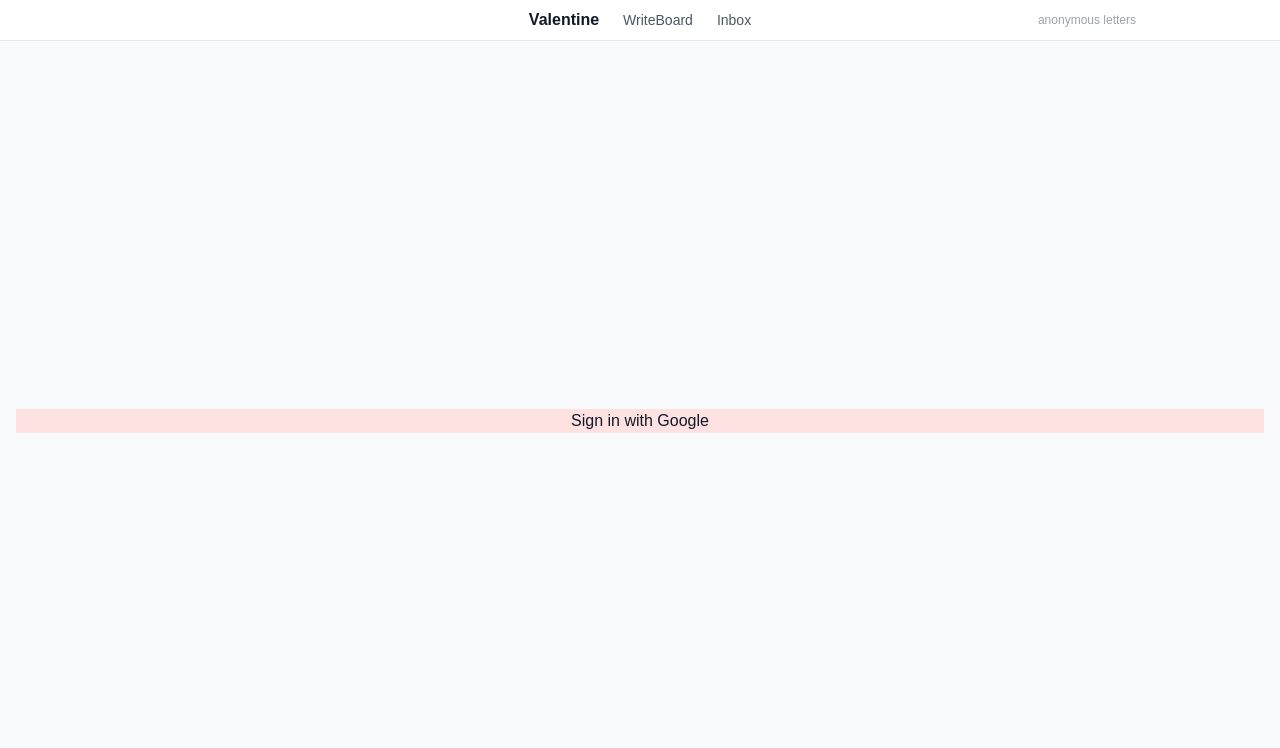
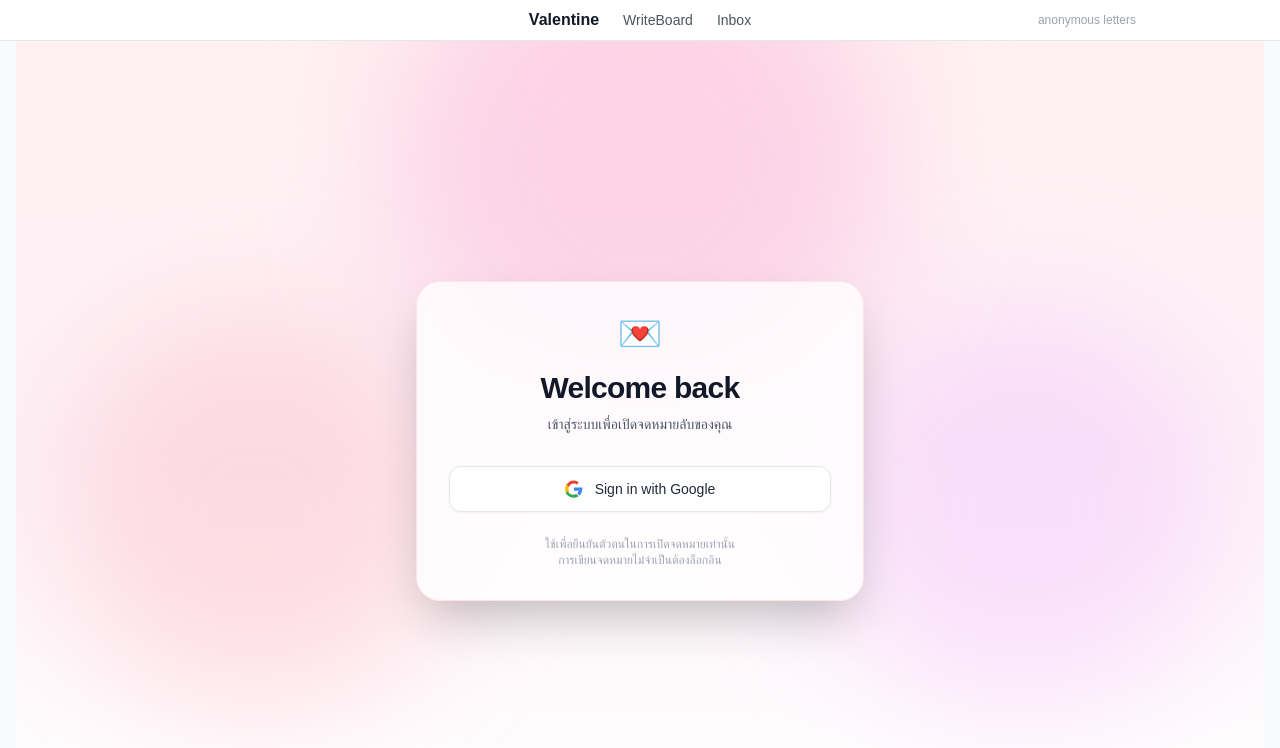
Before and after one commit to CrispyBacoN-12/ValenTine, a Next.js app: page /login in a window 1280 px wide. Shown: the top 748 px of the page. Built offline with nearby package versions, Linux system fonts and the light colour scheme.

Commit message:
Update login.tsx

```diff
--- a/components/login.tsx
+++ b/components/login.tsx
@@ -1,4 +1,5 @@
 "use client";
+
 import { createClient } from "@/lib/supabase/client";
 
 export default function LoginPage() {
@@ -12,5 +13,64 @@ export default function LoginPage() {
     });
   };
 
-  return <button onClick={signInGoogle}>Sign in with Google</button>;
+  return (
+    <main className="relative flex min-h-screen items-center justify-center overflow-hidden bg-gradient-to-b from-rose-50 via-pink-50 to-white px-6">
+      {/* background glow */}
+      <div className="pointer-events-none absolute inset-0">
+        <div className="absolute -top-32 left-1/2 h-[500px] w-[500px] -translate-x-1/2 rounded-full bg-pink-300/40 blur-3xl" />
+        <div className="absolute top-1/3 left-10 h-[400px] w-[400px] rounded-full bg-rose-300/30 blur-3xl" />
+        <div className="absolute top-1/3 right-10 h-[400px] w-[400px] rounded-full bg-fuchsia-300/30 blur-3xl" />
+      </div>
+
+      {/* card */}
+      <section className="relative w-full max-w-md rounded-3xl border border-rose-100 bg-white/80 p-8 shadow-2xl backdrop-blur">
+        <div className="text-center">
+          <div className="text-4xl">💌</div>
+          <h1 className="mt-4 text-3xl font-semibold tracking-tight text-gray-900">
+            Welcome back
+          </h1>
+          <p className="mt-2 text-sm text-gray-600">
+            เข้าสู่ระบบเพื่อเปิดจดหมายลับของคุณ
+          </p>
+        </div>
+
+        <button
+          onClick={signInGoogle}
+          className="mt-8 flex w-full items-center justify-center gap-3 rounded-xl border border-gray-200 bg-white px-4 py-3 text-sm font-medium text-gray-800 shadow-sm transition hover:bg-gray-50 hover:shadow-md active:scale-[0.99]"
+        >
+          {/* Google icon */}
+          <svg
+            width="18"
+            height="18"
+            viewBox="0 0 48 48"
+            aria-hidden
+          >
+            <path
+              fill="#EA4335"
+              d="M24 9.5c3.54 0 6.01 1.53 7.39 2.81l5.42-5.42C33.52 3.77 29.1 1.5 24 1.5 14.73 1.5 6.98 6.88 3.45 14.64l6.6 5.13C11.8 13.18 17.4 9.5 24 9.5z"
+            />
+            <path
+              fill="#4285F4"
+              d="M46.5 24.5c0-1.53-.14-3-.39-4.42H24v8.36h12.7c-.55 2.95-2.18 5.45-4.64 7.14l7.12 5.52c4.16-3.84 6.32-9.49 6.32-16.6z"
+            />
+            <path
+              fill="#FBBC05"
+              d="M10.05 28.77c-.64-1.91-1-3.95-1-6.02s.36-4.11 1-6.02l-6.6-5.13C1.51 15.13.5 19.66.5 24.5s1.01 9.37 2.95 12.9l6.6-5.13z"
+            />
+            <path
+              fill="#34A853"
+              d="M24 47.5c5.1 0 9.52-1.68 12.7-4.56l-7.12-5.52c-1.98 1.33-4.5 2.11-7.58 2.11-6.6 0-12.2-3.68-13.95-9.27l-6.6 5.13C6.98 42.12 14.73 47.5 24 47.5z"
+            />
+          </svg>
+
+          <span>Sign in with Google</span>
+        </button>
+
+        <p className="mt-6 text-center text-xs text-gray-400">
+          ใช้เพื่อยืนยันตัวตนในการเปิดจดหมายเท่านั้น <br />
+          การเขียนจดหมายไม่จำเป็นต้องล็อกอิน
+        </p>
+      </section>
+    </main>
+  );
 }
```
